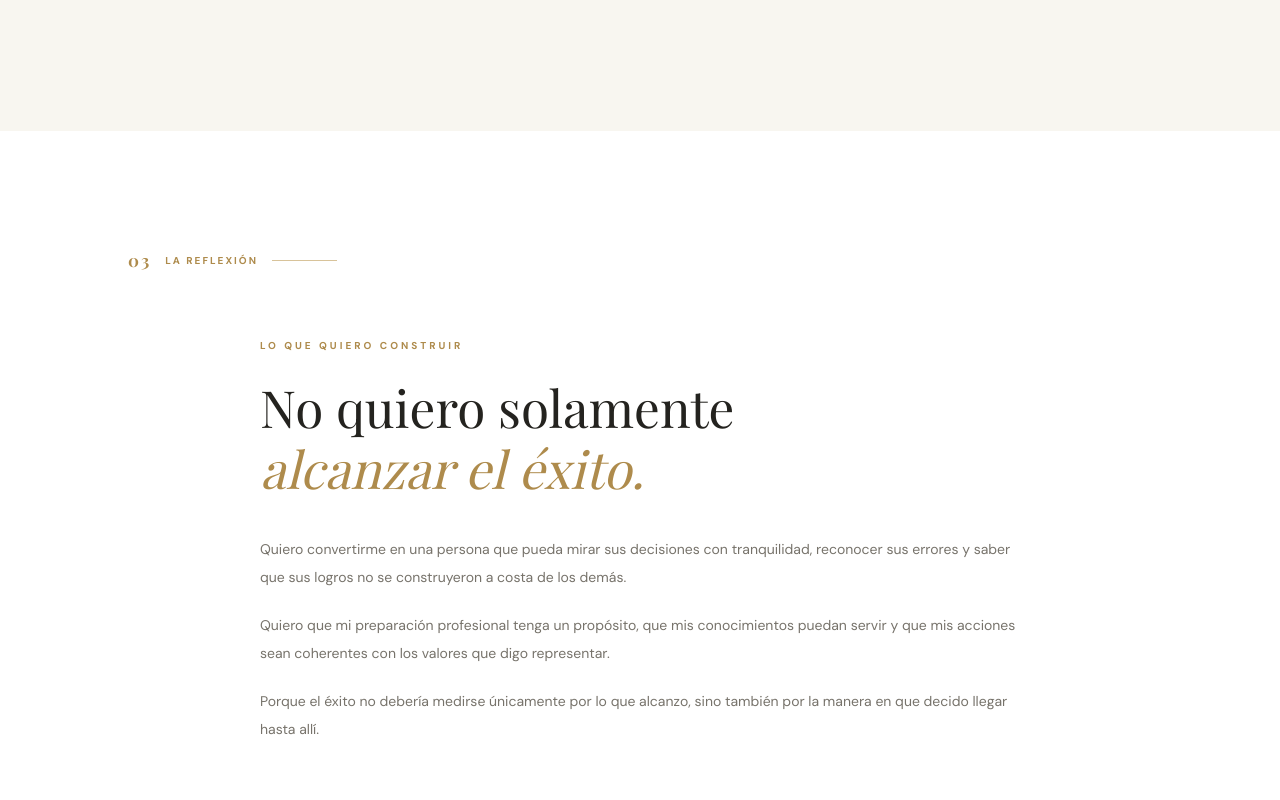
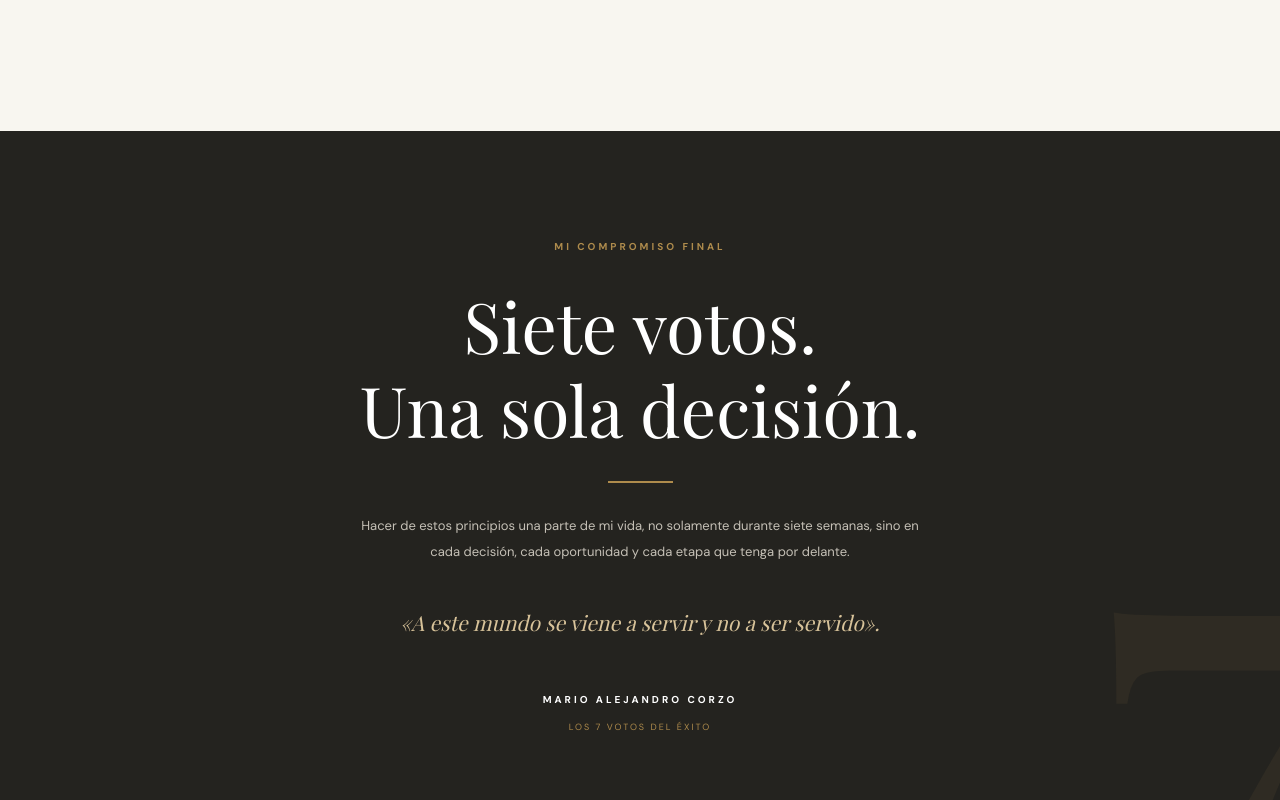
Before and after one commit to AlejandroCorzo26/sietevotos, a plain HTML site: page index.html in a window 1280 px wide. Shown: the part 7480-8280 px from the top of the page. Drawn offline with nearby package versions, Linux system fonts and the light colour scheme.

Commit message:
Update index.html

```diff
--- a/index.html
+++ b/index.html
@@ -798,49 +798,6 @@
             </article>
 
         </section>
-
-
-        <!-- REFLEXIÓN GENERAL -->
-        <section class="section reflection-section">
-
-            <div class="section-label">
-                <span>03</span>
-                <span>LA REFLEXIÓN</span>
-            </div>
-
-            <div class="reflection-content">
-
-                <span class="eyebrow">LO QUE QUIERO CONSTRUIR</span>
-
-                <h2>
-                    No quiero solamente<br>
-                    <em>alcanzar el éxito.</em>
-                </h2>
-
-                <p>
-                    Quiero convertirme en una persona que pueda mirar
-                    sus decisiones con tranquilidad, reconocer sus errores
-                    y saber que sus logros no se construyeron a costa
-                    de los demás.
-                </p>
-
-                <p>
-                    Quiero que mi preparación profesional tenga un propósito,
-                    que mis conocimientos puedan servir y que mis acciones
-                    sean coherentes con los valores que digo representar.
-                </p>
-
-                <p>
-                    Porque el éxito no debería medirse únicamente por
-                    lo que alcanzo, sino también por la manera en que
-                    decido llegar hasta allí.
-                </p>
-
-            </div>
-
-        </section>
-
-
         <!-- COMPROMISO FINAL -->
         <section class="final-section" id="compromiso">
 
```
